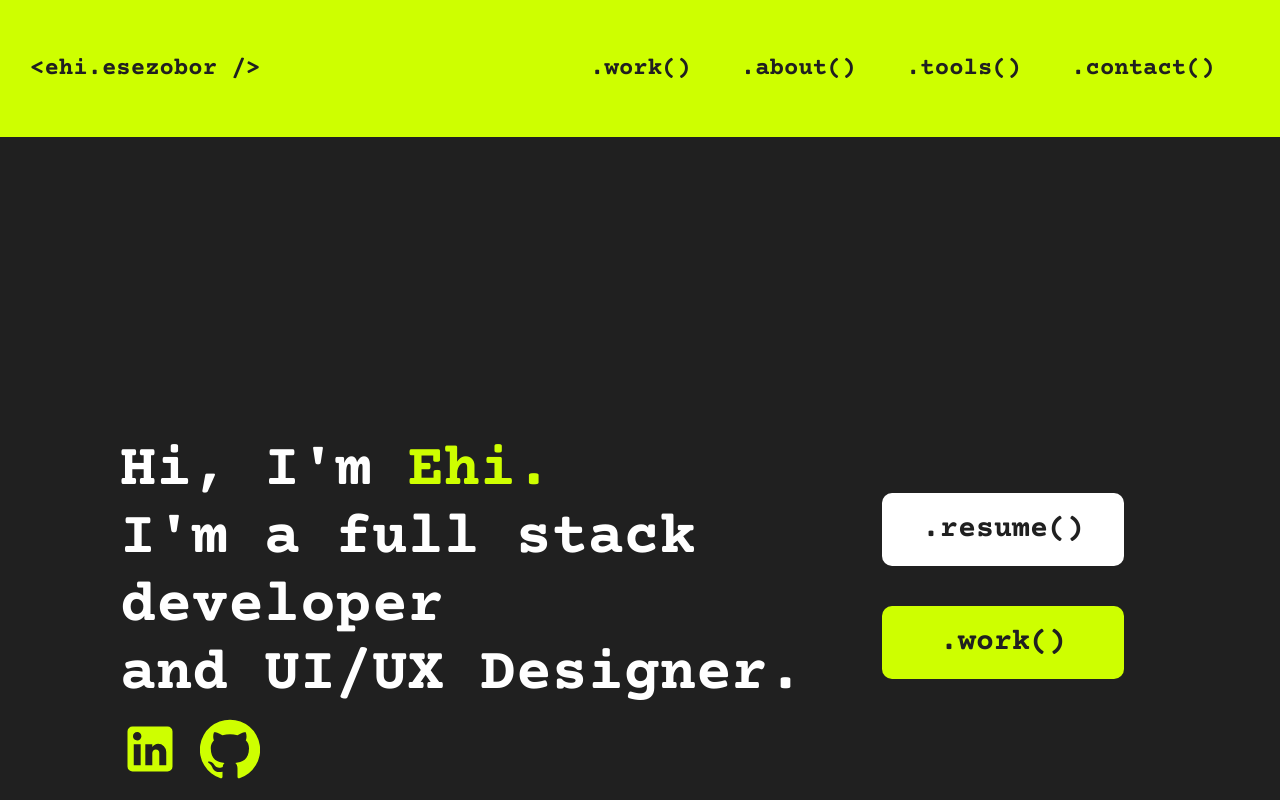
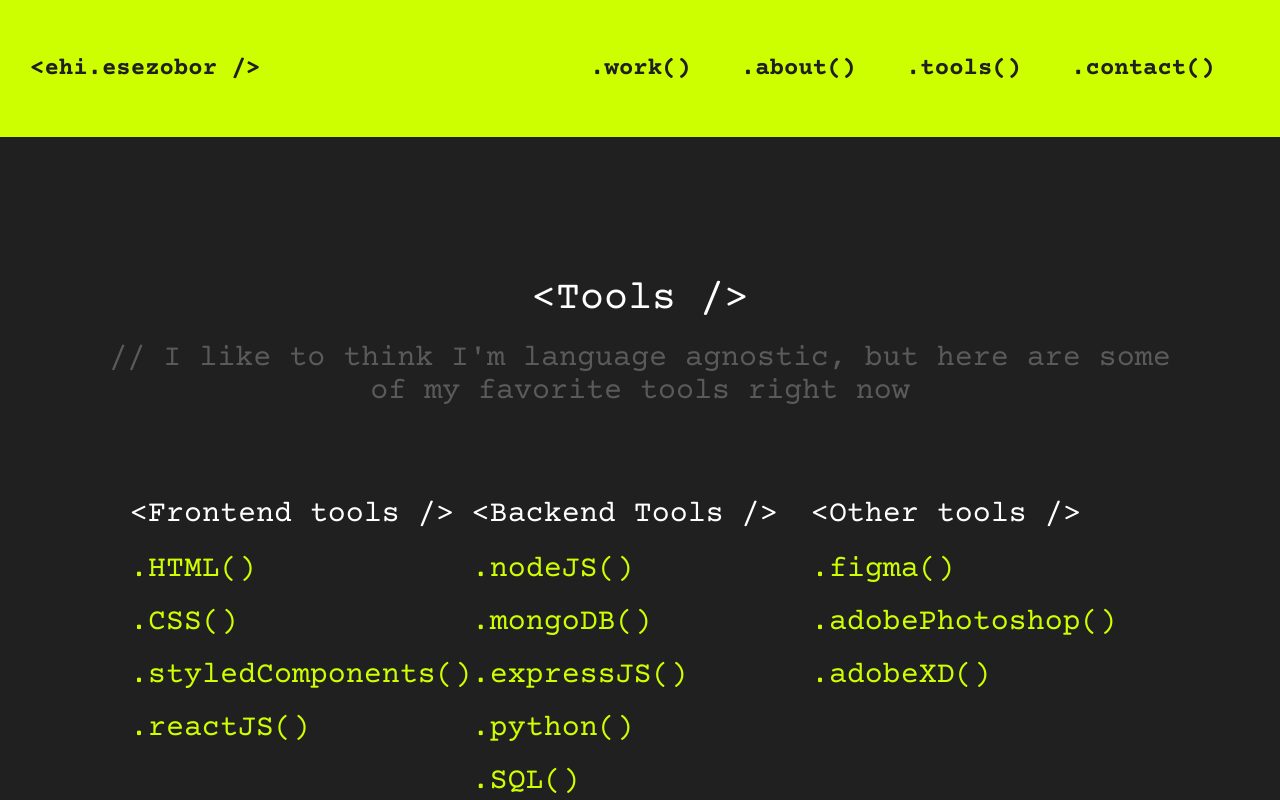
Before and after one commit to Leehis/ehi-esezobor-website, a React (Create React App) app: page / in a window 1280 px wide. Shown: the top 800 px of the page. Built offline with nearby package versions, Linux system fonts and the light colour scheme.

Commit message:
Tools Page done

```diff
--- a/src/App.js
+++ b/src/App.js
@@ -7,7 +7,7 @@
   return (
     <>
       <Navbar />
-      <Hero />
+      {/* <Hero /> */}
       <Tools />
     </>
   )
--- a/src/components/navbar/Navbar.jsx
+++ b/src/components/navbar/Navbar.jsx
@@ -5,7 +5,10 @@
     <div className='navbar'>
       <div className='navbarWrapper'>
         <div className='topLeft'>
-          <div className='leftContent'>{'<ehi.esezobor />'}</div>
+          <div className='leftContent'>
+            <span id='a'>{'<ehi.esezobor />'}</span>
+            <span id='b'>{'<ehinomen.chris.esezobor />'}</span>
+          </div>
         </div>
 
         <div className='topRight'>
--- a/src/components/navbar/navbar.css
+++ b/src/components/navbar/navbar.css
@@ -36,6 +36,28 @@
   /* font-style: oblique; */
 }
 
+.leftContent span#a {
+  display: inline;
+  /* will-change: transform;
+  transition: transform 450ms; */
+}
+
+.leftContent:hover span#a {
+  display: none;
+  /* transition: transform 125ms; */
+}
+
+.leftContent span#b {
+  display: none;
+  /* will-change: transform;
+  transition: transform 450ms; */
+}
+
+.leftContent:hover span#b {
+  display: inline;
+  /* transition: transform 125ms; */
+}
+
 .topRight {
   display: flex;
 }
--- a/src/components/tools/Tools.jsx
+++ b/src/components/tools/Tools.jsx
@@ -5,38 +5,40 @@
     <div className='tools'>
       <div className='toolsWrapper'>
         <div className='titleContainer'>
-          <div className='title'>
-            I like to think I'm language agnostic, but here are some of my
-            favorite tools right now
+          <div className='title'>{'<Tools />'}</div>
+          <div className='subtitles'>
+            {`// I like to think I'm language agnostic, but here are some of my
+            favorite tools right now`}
           </div>
         </div>
 
         <div className='toolsContainer'>
-          <div className='backend'>
-            <div className='backendTitle'>Backend Tools</div>
-            <ul className='backendToolsList'>
-              <li className='backendTools'>NodeJS</li>
-              <li className='backendTools'>MongoDB</li>
-              <li className='backendTools'>ExpressJS</li>
-              <li className='backendTools'>Python</li>
-              <li className='backendTools'>SQL</li>
+          <div className='frontend'>
+            <div className='frontendTitle'>{`<Frontend tools />`}</div>
+            <ul className='frontendToolsList'>
+              <li className='frontendTools'>.HTML()</li>
+              <li className='frontendTools'>.CSS()</li>
+              <li className='frontendTools'>.styledComponents()</li>
+              <li className='frontendTools'>.reactJS()</li>
             </ul>
           </div>
-          <div className='frontend'>
-            <div className='frontendTitle'>Frontend tools</div>
-            <ul className='frontendToolsList'>
-              <li className='frontendTools'>ReactJS</li>
-              <li className='frontendTools'>HTML</li>
-              <li className='frontendTools'>CSS</li>
-              <li className='frontendTools'>Styled Components</li>
+          <div className='backend'>
+            <div className='backendTitle'>{`<Backend Tools />`}</div>
+            <ul className='backendToolsList'>
+              <li className='backendTools'>.nodeJS()</li>
+              <li className='backendTools'>.mongoDB()</li>
+              <li className='backendTools'>.expressJS()</li>
+              <li className='backendTools'>.python()</li>
+              <li className='backendTools'>.SQL()</li>
             </ul>
           </div>
+
           <div className='others'>
-            <div className='othersTitle'>Others</div>
+            <div className='othersTitle'>{`<Other tools />`}</div>
             <ul className='othersToolsList'>
-              <li className='othersTools'>Figma</li>
-              <li className='othersTools'>Adobe Photoshop</li>
-              <li className='othersTools'>Adobe XD</li>
+              <li className='othersTools'>.figma()</li>
+              <li className='othersTools'>.adobePhotoshop()</li>
+              <li className='othersTools'>.adobeXD()</li>
             </ul>
           </div>
         </div>
--- a/src/components/tools/tools.css
+++ b/src/components/tools/tools.css
@@ -1,23 +1,43 @@
 .tools {
-  height: 100%;
-  background-color: #0011ff;
-  /*ceff00*/
+  background-color: #202020;
+  color: white;
+  height: 800px;
 }
 
 .toolsWrapper {
   height: 100%;
-  padding: 20px;
   display: block;
   justify-content: center;
+  align-items: center;
+  padding: 100px 100px;
+}
+
+.titleContainer {
+  font-style: bold;
+  align-items: center;
+  justify-content: center;
+  display: block;
+  text-align: center;
+  padding-top: 40px;
 }
 
 .title {
   font-size: 40px;
+  align-self: center;
+}
+
+.subtitles {
+  color: #5a5a5a;
+  font-size: 30px;
+  margin-top: 20px;
 }
 
 .toolsContainer {
   display: flex;
   justify-content: space-between;
+  margin-top: 70px;
+  align-content: center;
+  padding: 20px 30px;
 }
 
 .backend {
@@ -25,14 +45,18 @@
 }
 
 .backendTitle {
-  font-size: 20px;
+  font-size: 30px;
 }
 
 .backendToolsList {
   list-style: none;
+  margin-top: 22px;
 }
 
 .backendTools {
+  font-size: 30px;
+  color: #ceff00;
+  margin-bottom: 20px;
 }
 
 .frontend {
@@ -40,14 +64,18 @@
 }
 
 .frontendTitle {
-  font-size: 20px;
+  font-size: 30px;
 }
 
 .frontendToolsList {
   list-style: none;
+  margin-top: 22px;
 }
 
 .frontendTools {
+  font-size: 30px;
+  color: #ceff00;
+  margin-bottom: 20px;
 }
 
 .others {
@@ -55,12 +83,16 @@
 }
 
 .othersTitle {
-  font-size: 20px;
+  font-size: 30px;
 }
 
 .othersToolsList {
   list-style: none;
+  margin-top: 22px;
 }
 
 .othersTools {
+  font-size: 30px;
+  color: #ceff00;
+  margin-bottom: 20px;
 }
```
